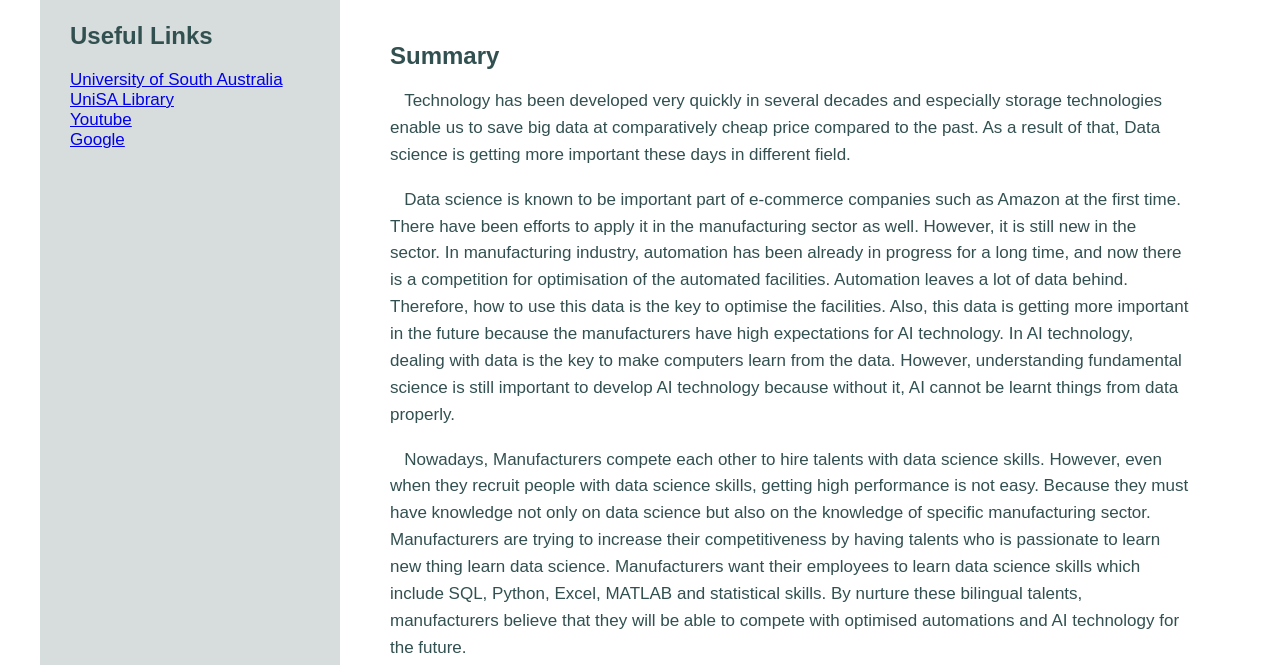
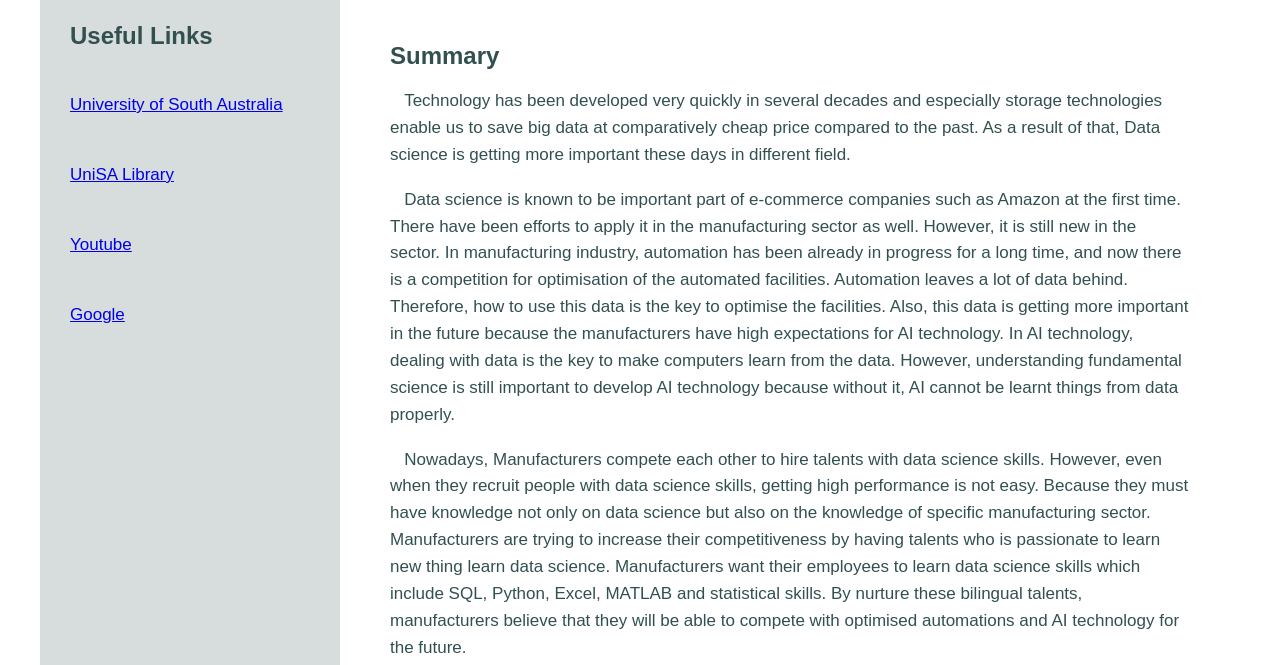
Before and after one commit to changseokkoo/inft1016_sp2_2023_practicals, a plain HTML site: page Assignment 3/index.html in a window 1280 px wide. Shown: the part 208-873 px from the top of the page. Drawn offline with Linux system fonts and the light colour scheme.

Commit message:
assignment_09062023v2

```diff
--- a/Assignment 3/index.css
+++ b/Assignment 3/index.css
@@ -61,4 +61,5 @@ h3{color: rgb(50, 80, 80);font-family: "Libre Baskerville", sans-serif;}
 .pic_data_box{padding-left: 20px;padding-right: 10px;}
 .pic_data2{width:700px;float: center;}
 .pic_data_box2{padding-left: 20px;padding-right: 10px;}
-.refer{color: rgb(50, 80, 80);font-family: "Libre Baskerville", sans-serif;font-size: 17px;line-height: 26.88px;}
+.refer{color: rgb(50, 80, 80);font-family: "Libre Baskerville", sans-serif;font-size: 17px;line-height: 26.88px;font-style: italic;}
+.link{font-family: "Libre Baskerville", sans-serif;font-size: 17px;line-height: 70px;}
--- a/Assignment 3/index.html
+++ b/Assignment 3/index.html
@@ -21,10 +21,10 @@
                 <aside class="side">
                     <h2> Useful Links </h2>
                     <ul class="list_aside">
-                        <li><a href="https://www.unisa.edu.au/">University of South Australia</a></li>
-                        <li><a href="https://www.library.unisa.edu.au/?_gl=1*ydo8n8*_gcl_au*MTg2MTk5MTU3OS4xNjg1MzM0NjY1">UniSA Library</a></li>
-                        <li><a href="https://www.youtube.com.au/">Youtube</a></li>
-                        <li><a href="https://www.google.com.au/">Google</a></li>
+                        <li><a class="link" href="https://www.unisa.edu.au/">University of South Australia</a></li>
+                        <li><a class="link" href="https://www.library.unisa.edu.au/?_gl=1*ydo8n8*_gcl_au*MTg2MTk5MTU3OS4xNjg1MzM0NjY1">UniSA Library</a></li>
+                        <li><a class="link" href="https://www.youtube.com.au/">Youtube</a></li>
+                        <li><a class="link" href="https://www.google.com.au/">Google</a></li>
                     </ul>
                 </aside>
                 <article class="contents" >
```
